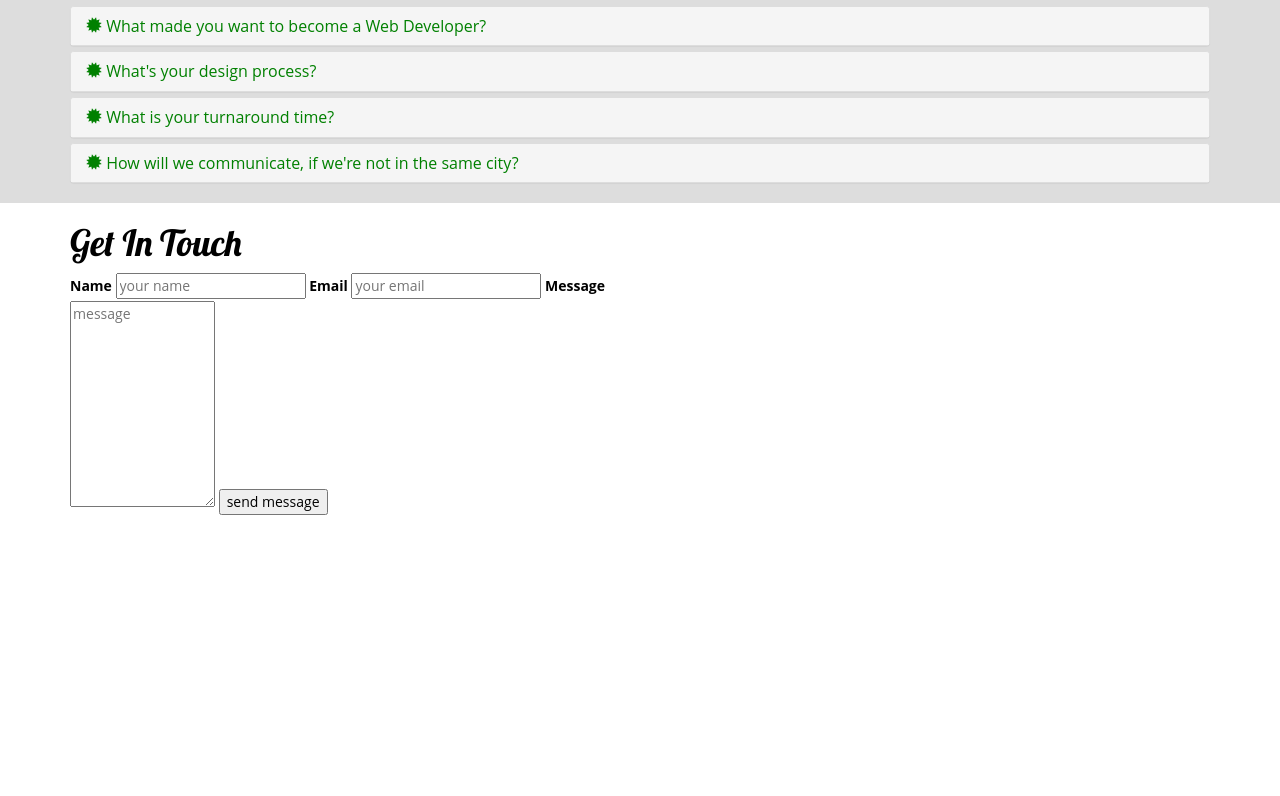
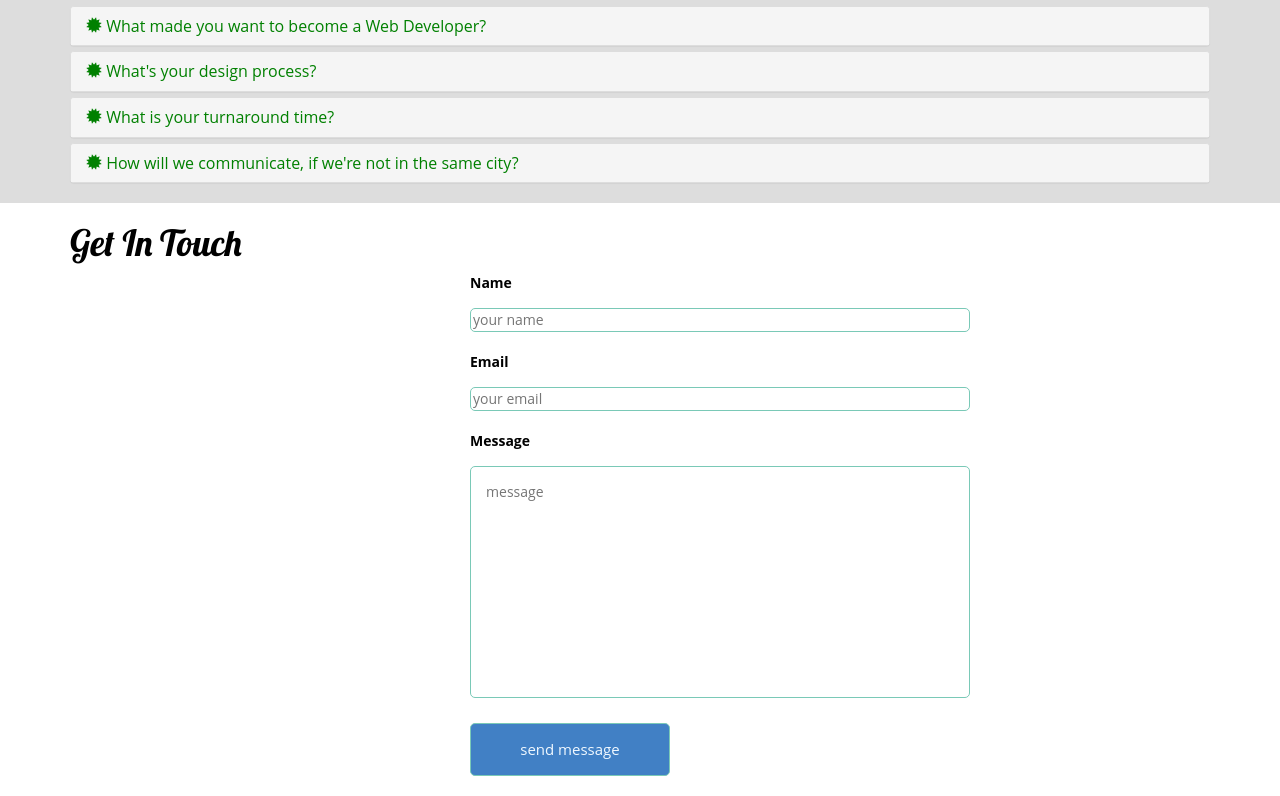
Before and after one commit to Harrisonkamau/harrisonkamau2, a plain HTML site: page index.html in a window 1280 px wide. Shown: the part 1796-2592 px from the top of the page. Before the commit the page ends 2311 px from the top, so only its background shows below. Drawn offline with nearby package versions, Linux system fonts and the light colour scheme.

Commit message:
create border radius on the form && modify margins

```diff
--- a/css/main.css
+++ b/css/main.css
@@ -37,3 +37,60 @@ header h3{
 .container-collapse a{
   text-decoration: none;
 }
+
+/*Contact Form*/
+
+.columns form{
+    background-color: #f2f2f2;
+    padding-top: 6px;
+    padding-left: 10px;
+    padding-right: 10px;
+    border-radius: 2px;
+}
+#form{
+  width: 900px;
+  height: 100px;
+  resize: both;
+  padding-left:400px;
+  padding-bottom: 1px;
+  margin-bottom: 50px;
+  /*overflow: auto;*/
+}
+
+input[type=text]{
+	margin-bottom: 20px;
+	margin-top: 10px;
+	width:100%;
+	/*padding: 15px;*/
+	border-radius:5px;
+	border:1px solid #7ac9b7;
+}
+input[type=submit]
+{
+	margin-bottom: 20px;
+	width:200px;
+	padding: 15px;
+	border-radius:5px;
+	border:1px solid #7ac9b7;
+	background-color: #4180C5;
+	color: aliceblue;
+	font-size:15px;
+	cursor:pointer;
+}
+
+#submit:hover
+{
+ background-color: green;
+}
+textarea{
+	width:100%;
+	padding: 15px;
+	margin-top: 10px;
+    border:1px solid #7ac9b7;
+	border-radius:5px;
+	margin-bottom: 20px;
+	resize:none;
+  }
+input[type=text]:focus,textarea:focus {
+	border-color: #4697e4;
+}
```
